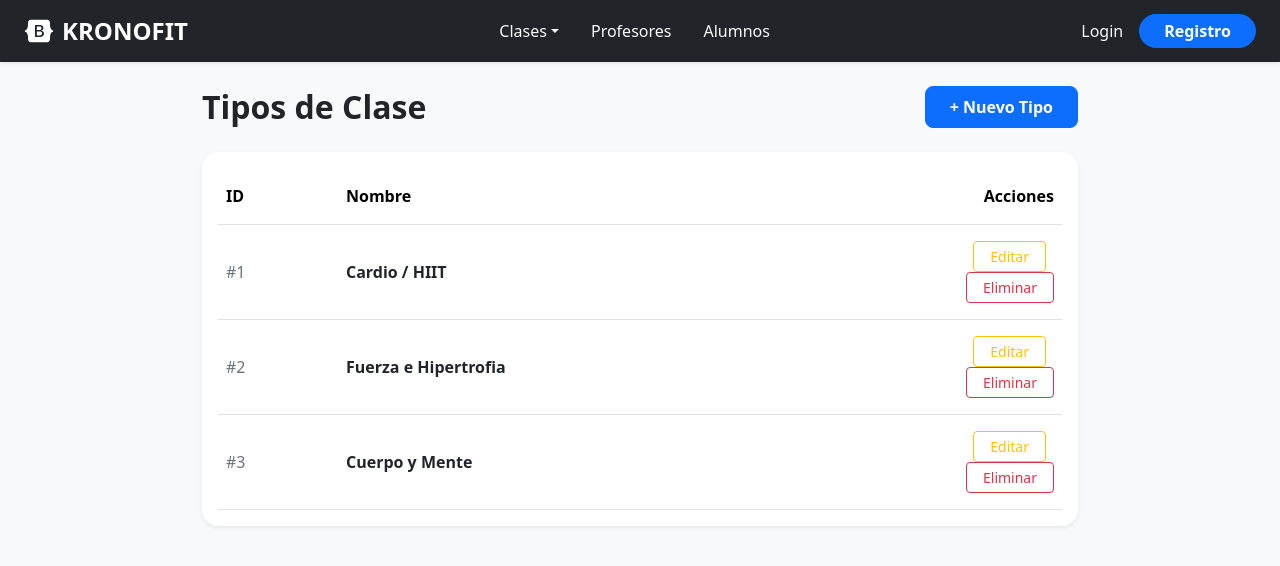
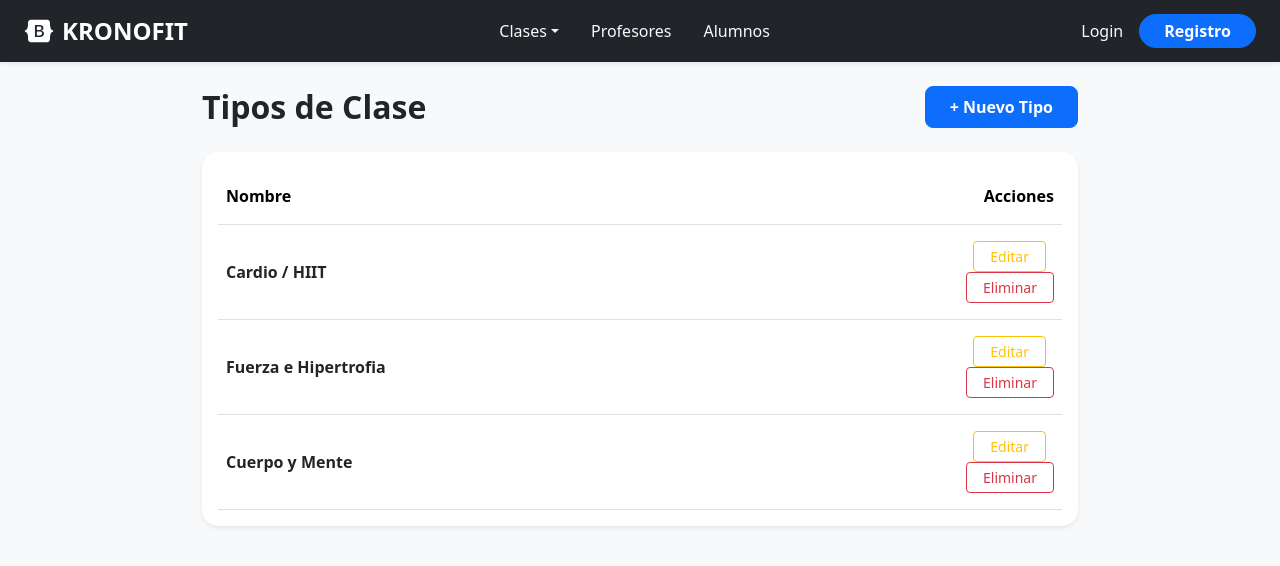
Before and after one commit to felipejarap/centro-deportivo-react, a React (Vite) app: page /tipos-clases in a window 1280 px wide. Shown: the top 566 px of the page. Built offline with nearby package versions, Linux system fonts and the light colour scheme.

Commit message:
Se corrige tabla de tipo de clases

```diff
--- a/src/pages/tiposClases/TiposClasesLista.jsx
+++ b/src/pages/tiposClases/TiposClasesLista.jsx
@@ -32,7 +32,6 @@ function TiposClasesLista() {
           <table className="table align-middle mb-0">
             <thead>
               <tr className="border-bottom">
-                <th className="fw-bold py-3" style={{ width: '120px' }}>ID</th>
                 <th className="fw-bold py-3">Nombre</th>
                 <th className="fw-bold text-end py-3" style={{ width: '180px' }}>Acciones</th>
               </tr>
@@ -40,7 +39,6 @@ function TiposClasesLista() {
             <tbody>
               {tipos.map((tipo) => (
                 <tr key={tipo.id} className="border-bottom">
-                  <td className="text-secondary py-3">#{tipo.id}</td>
                   <td className="fw-semibold py-3 text-dark">{tipo.nombre}</td>
                   <td className="text-end py-3">
                     <Link to={`/tipos-clases/editar/${tipo.id}`} className="btn btn-sm btn-outline-warning me-2 px-3">
```
